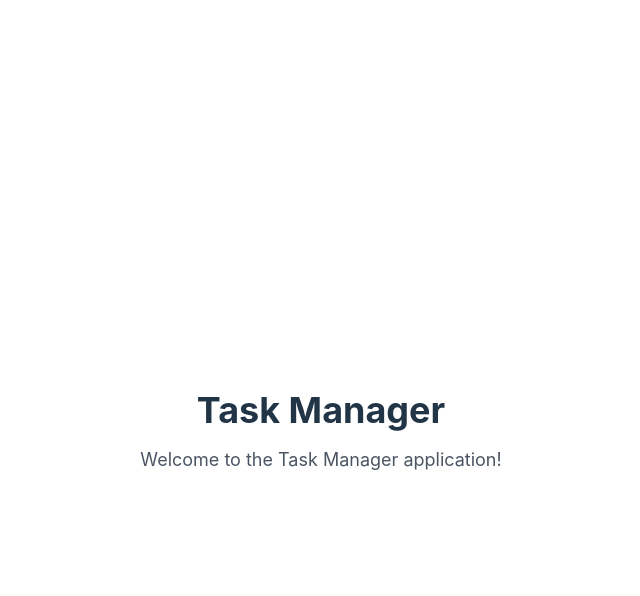
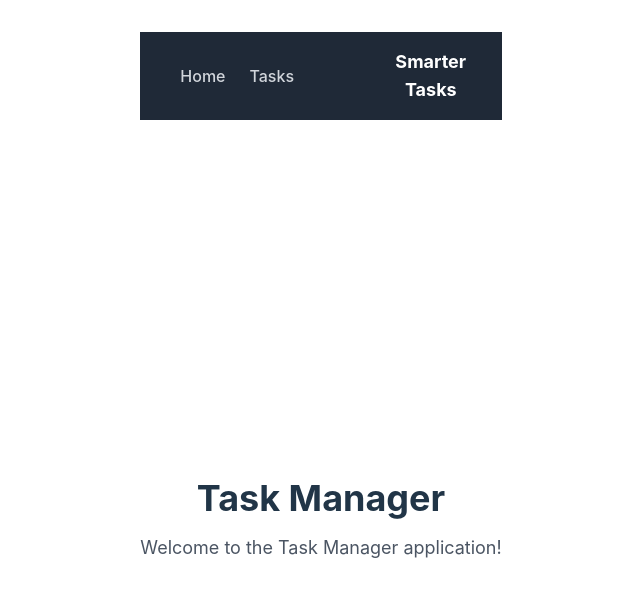
Before and after one commit to Micahget/wd301, a React (Vite) app in the folder smarter-tasks/: page / in a window 1280 px wide. Shown: the top 596 px of the page, without its empty margins (319-959 px from the left). Built offline with nearby package versions, Linux system fonts and the light colour scheme.

Commit message:
IMPLEMENT: Always visible components...using 'app shell'....

```diff
--- a/smarter-tasks/src/App.tsx
+++ b/smarter-tasks/src/App.tsx
@@ -1,27 +1,36 @@
 /* eslint-disable */
 import "./App.css";
-// import Task from './Task'
-// import TaskList from './TaskList'
-// import TaskForm from './TaskForm';
-import TaskApp from "./TaskApp";
-import { createBrowserRouter, RouterProvider } from "react-router-dom";
-import HomePage from "./pages/HomePage";
-import TaskListPage from "./pages/TaskListPage";
+import {
+  createBrowserRouter,
+  RouterProvider,
+} from "react-router-dom";
+import HomePage from './pages/HomePage';
+import TaskListPage from './pages/TaskListPage';
+// import TaskDetailsPage from "./pages/TaskDetailsPage";
+import Layout from "./Layout";
 
 const router = createBrowserRouter([
   {
-    path: "/",
-    element: <HomePage />,
-  },
-  {
-    path: "/tasks",
-    element: <TaskListPage />,
+    element: (
+      <Layout />
+    ),
+    children: [
+      {
+        path: "/",
+        element: (<HomePage />)
+      },
+      {
+        path: "tasks",
+        element: (<TaskListPage />)
+      }
+    ]
   }
 ]);
+
 const App = () => {
   return (
     <RouterProvider router={router} />
   );
 }
 
-export default App;
+export default App
--- /dev/null
+++ b/smarter-tasks/src/Layout.tsx
@@ -0,0 +1,15 @@
+import { Outlet } from "react-router-dom"
+import Header from './components/Header';
+
+const Layout = () => {
+
+  return (
+    <>
+      <Header />
+      <main>
+        <Outlet />
+      </main>
+    </>
+  )
+}
+export default Layout;
--- /dev/null
+++ b/smarter-tasks/src/components/Header.tsx
@@ -0,0 +1,23 @@
+const Header = () => {
+    return (
+      <nav className="bg-gray-800 py-4">
+        <div className="mx-auto px-4">
+          <div className="flex justify-between">
+            <div className="flex items-center w-1/3">
+            <a href="/home" className="ml-6 text-gray-300 hover:text-white">
+                Home
+              </a>
+              <a href="/tasks" className="ml-6 text-gray-300 hover:text-white">
+                Tasks
+              </a>
+            </div>
+            <div className="flex items-center w-1/3 justify-center">
+              <h2 className="text-white text-lg font-bold">Smarter Tasks</h2>
+            </div>
+          </div>
+        </div>
+      </nav>
+    );
+  };
+
+  export default Header;
```
